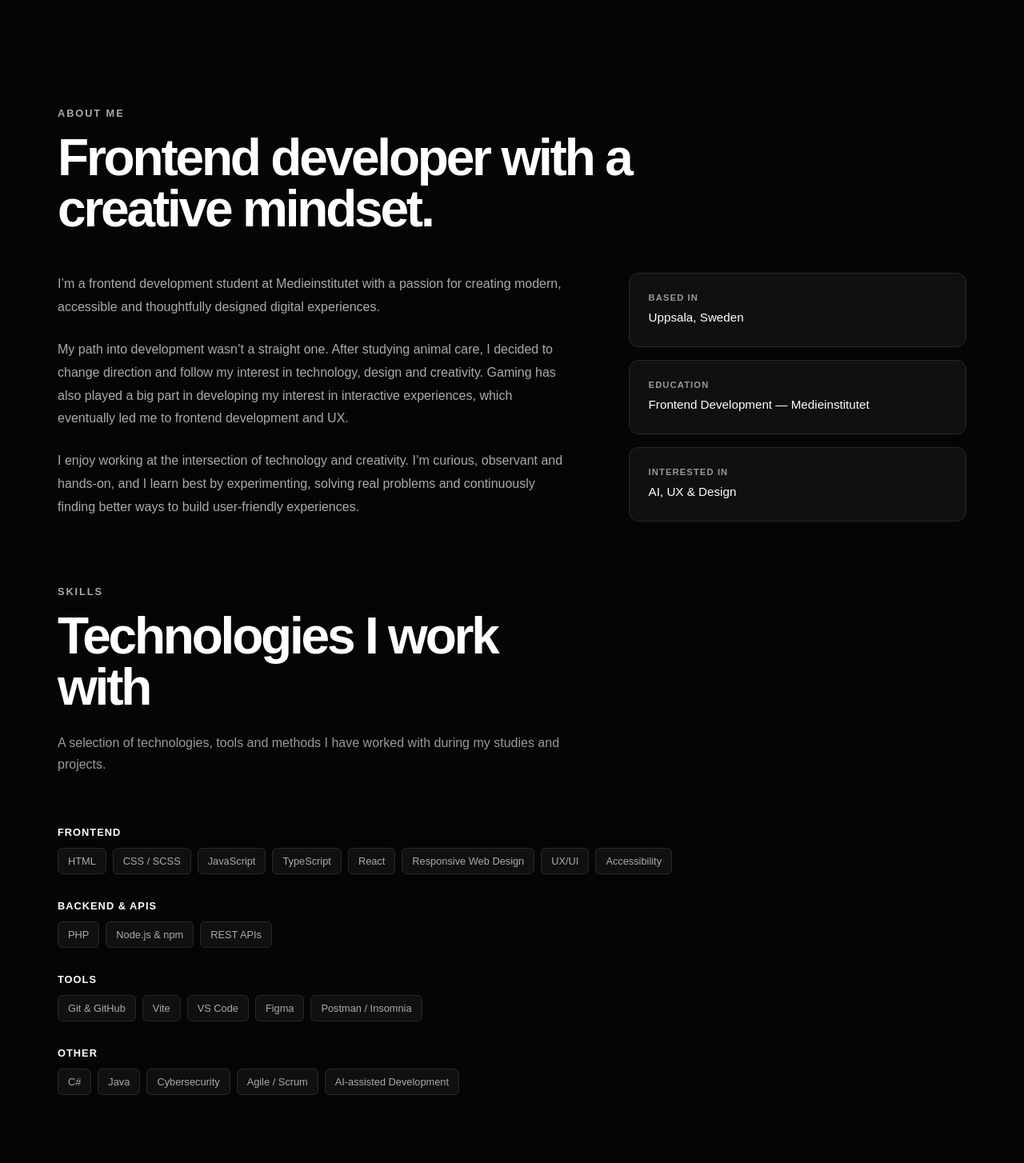
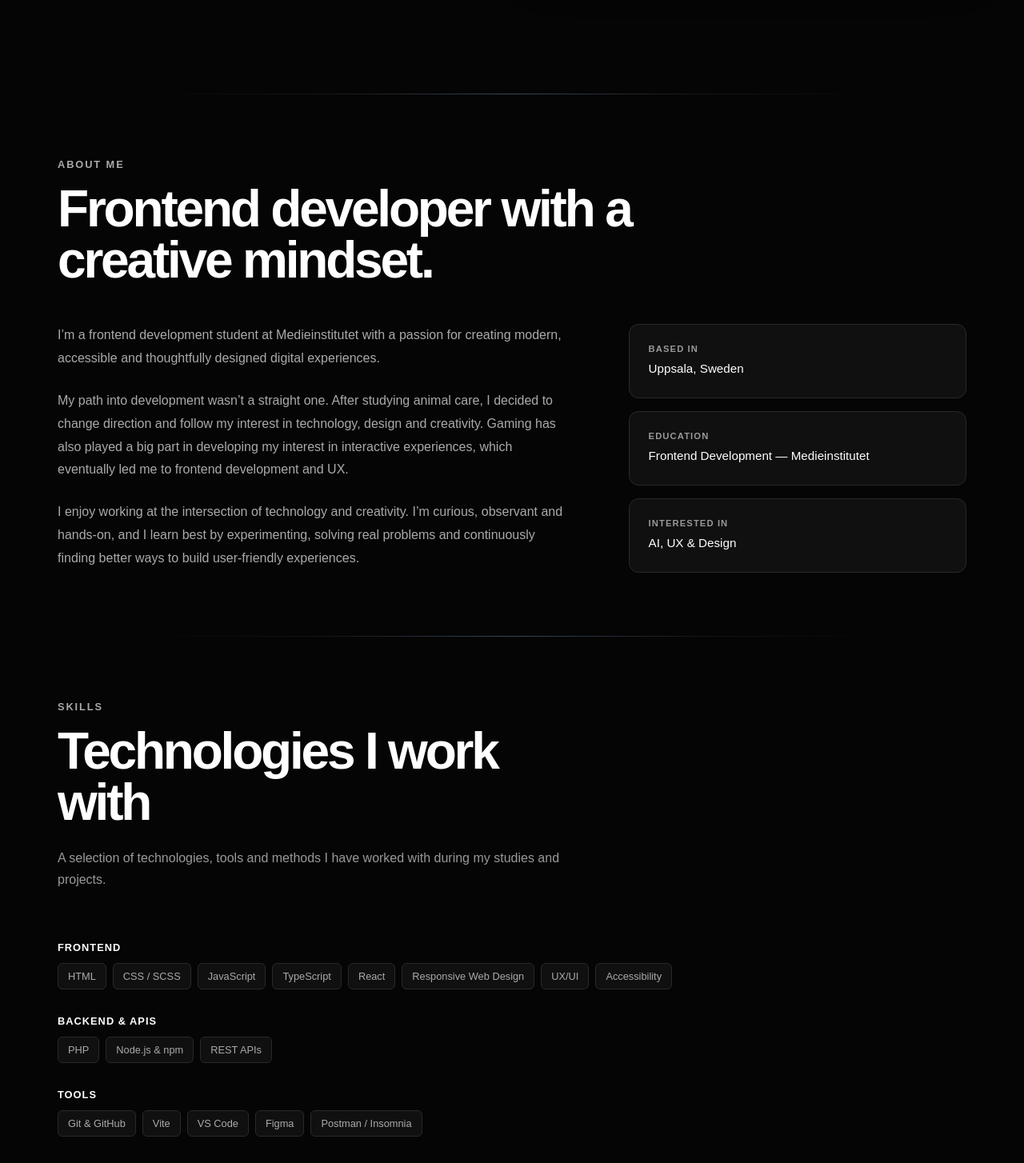
Before and after one commit to minza-42/portfolio-react, a React (Vite) app: page / in a window 1280 px wide. Shown: the part 676-2130 px from the top of the page at 80% size. Built offline with nearby package versions, Linux system fonts and the light colour scheme.

Commit message:
update: refine section gradients and spacing

```diff
--- a/src/styles/_about.scss
+++ b/src/styles/_about.scss
@@ -1,7 +1,10 @@
 @use 'variables' as *;
 
 .about {
-  padding: 1rem 0;
+  @include gradient-divider;
+
+  padding-top: 5rem;
+  padding-bottom: 5rem;
 }
 
 .about-heading {
--- a/src/styles/_contact.scss
+++ b/src/styles/_contact.scss
@@ -1,4 +1,9 @@
 @use 'variables' as *;
+
+// Contact section spacing
+.contact {
+  padding-top: 5rem;
+}
 
 // Contact layout
 
--- a/src/styles/_hero.scss
+++ b/src/styles/_hero.scss
@@ -1,6 +1,8 @@
 @use 'variables' as *;
 
 .hero {
+  @include gradient-divider;
+
   min-height: calc(100vh - 100px);
   display: grid;
   grid-template-columns: 1fr 1fr;
--- a/src/styles/_projects.scss
+++ b/src/styles/_projects.scss
@@ -1,7 +1,10 @@
 @use 'variables' as *;
 
 .projects {
-  padding: 8rem 0;
+  @include gradient-divider;
+
+  padding-top: 5rem;
+  padding-bottom: 5rem;
 }
 
 .section-heading {
--- a/src/styles/_skills.scss
+++ b/src/styles/_skills.scss
@@ -1,7 +1,10 @@
 @use 'variables' as *;
 
 .skills {
-  padding: 4rem 0;
+  @include gradient-divider;
+
+  padding-top: 5rem;
+  padding-bottom: 5rem;
 }
 
 .skills-groups {
--- a/src/styles/_variables.scss
+++ b/src/styles/_variables.scss
@@ -11,3 +11,25 @@ $border-light: #444444;
 $mac-red: #ff5f57;
 $mac-yellow: #febc2e;
 $mac-green: #28c840;
+
+// Gradient divider
+@mixin gradient-divider {
+  position: relative;
+
+  &::after {
+    content: "";
+    position: absolute;
+    bottom: 0;
+    left: 10%;
+    width: 80%;
+    height: 1px;
+    background: linear-gradient(
+      90deg,
+      transparent,
+      rgba(120, 150, 180, 0.12),
+      rgba(120, 150, 180, 0.45),
+      rgba(120, 150, 180, 0.12),
+      transparent
+    );
+  }
+}
```
